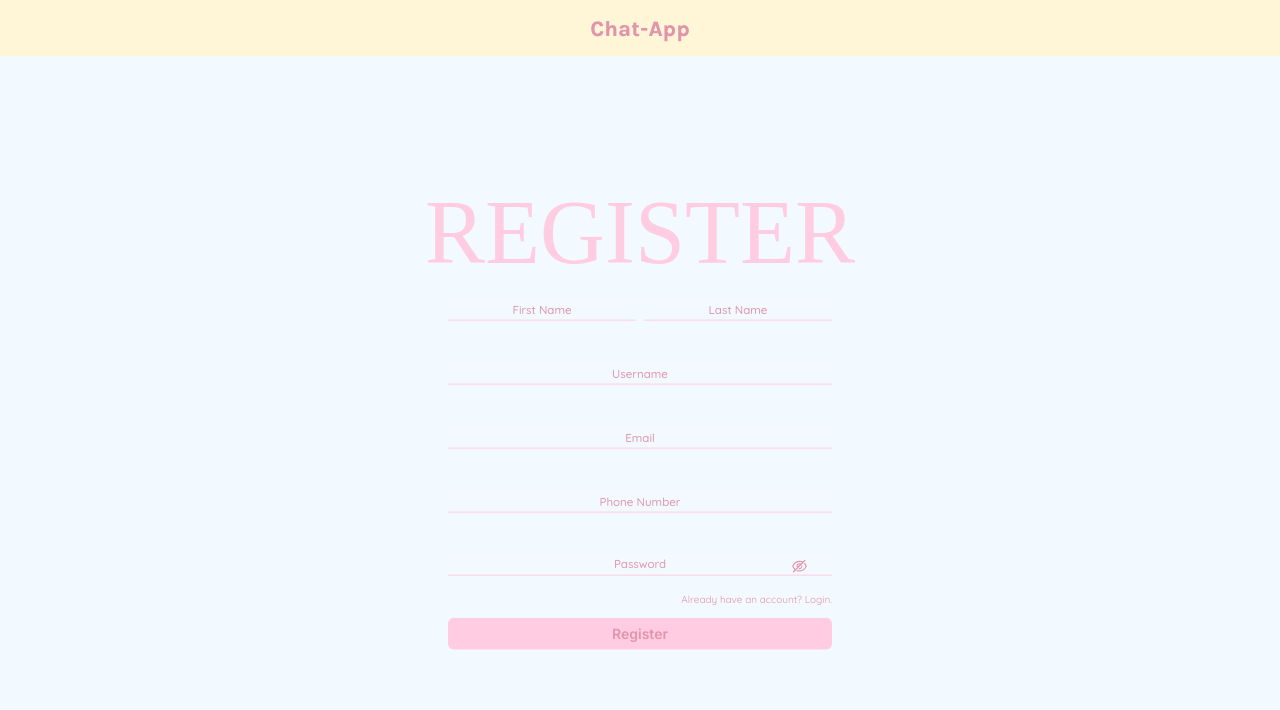
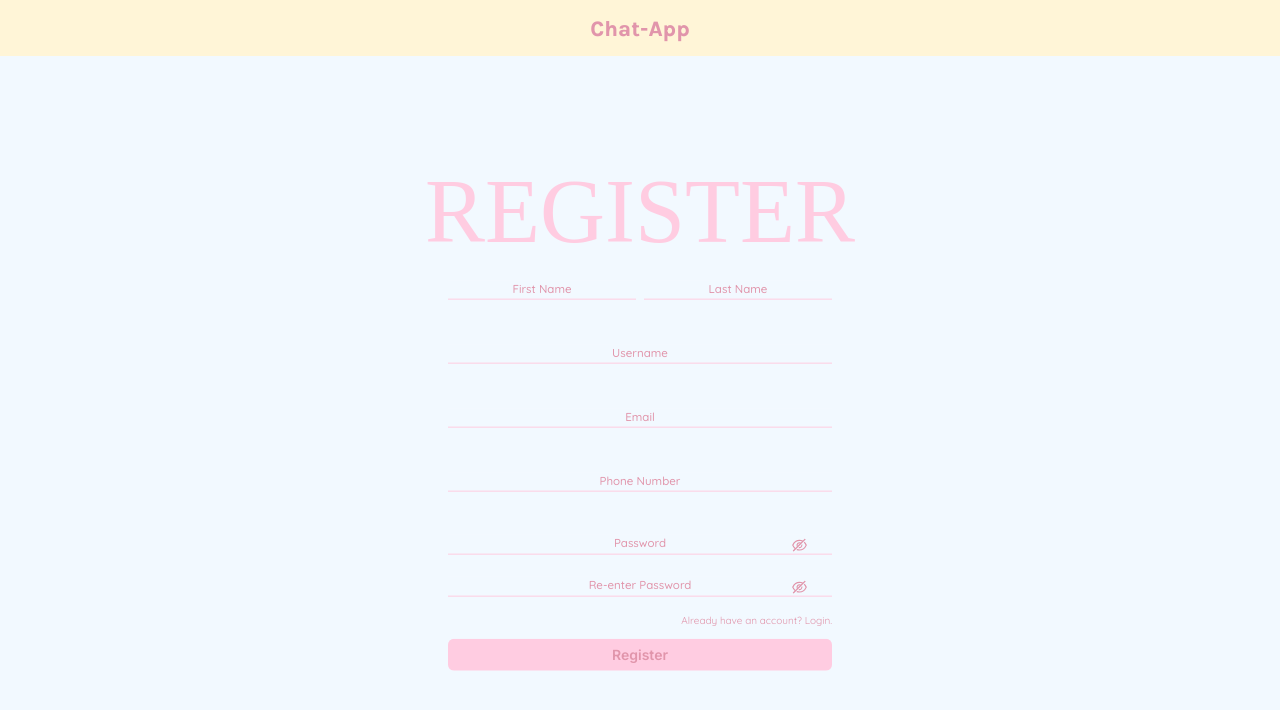
Before and after one commit to amitbaniya/ChatApp, a React (Create React App) app in the folder client/: page /register in a window 1280 px wide. Shown: the top 710 px of the page. Built offline with nearby package versions, Linux system fonts and the light colour scheme; a web font is replaced by a local one.

Commit message:
Frontend Validation
When required field are not entered error is shown
As well as error for invalid credentials or any other reasons from api

```diff
--- a/client/src/context/AuthContext.js
+++ b/client/src/context/AuthContext.js
@@ -8,6 +8,7 @@ export const AuthProvider = ({ children }) => {
   const [user, setUser] = useState(null);
   const [token, setToken] = useState(null);
   const [loading, setLoading] = useState(true);
+  const [error, setError] = useState(null);
 
   useEffect(() => {
     const storedUser = localStorage.getItem("user");
@@ -34,7 +35,9 @@ export const AuthProvider = ({ children }) => {
   };
 
   return (
-    <AuthContext.Provider value={{ user, token, login, logout, loading }}>
+    <AuthContext.Provider
+      value={{ user, token, login, logout, loading, error, setError }}
+    >
       {children}
     </AuthContext.Provider>
   );
--- a/client/src/pages/Commons/Auth.css
+++ b/client/src/pages/Commons/Auth.css
@@ -213,3 +213,20 @@
     margin: 20px 0;
   }
 }
+
+.ant-input-status-error {
+  background-color: #f2f9ff !important;
+  border: 0 none !important;
+  border-bottom: 1px solid #ff2400 !important;
+  color: #ff2400;
+}
+
+.ant-form-item-explain-error {
+  font-size: 10px;
+  color: #ff2400;
+}
+
+.errorMessage {
+  color: #ff2400;
+  font-size: 12px;
+}
--- a/client/src/pages/Login/Login.css
+++ b/client/src/pages/Login/Login.css
@@ -1,2 +1,6 @@
 @import url(../../assets/fonts.css);
 @import url(../Commons/Auth.css);
+
+.input.error {
+  border-bottom: 1px solid #ff2400;
+}
--- a/client/src/pages/Login/Login.js
+++ b/client/src/pages/Login/Login.js
@@ -7,7 +7,7 @@ import { loginUser } from "../../services/AuthServices";
 import { useAuth } from "../../context/AuthContext";
 
 function Login() {
-  const { user, login } = useAuth();
+  const { user, login, error, setError } = useAuth();
   const [form] = Form.useForm();
   const navigate = useNavigate();
   const location = useLocation();
@@ -20,6 +20,7 @@ function Login() {
   }, [user, navigate]);
 
   const handleLogin = async (values) => {
+    setError("");
     try {
       const data = await loginUser(JSON.stringify(values));
       console.log("Login success:");
@@ -28,6 +29,7 @@ function Login() {
       navigate(from, { replace: true });
     } catch (err) {
       console.log(err.response?.data || "An error occurred.");
+      setError(err.response.data.message);
     }
   };
   const [passwordVisible, setPasswordVisible] = React.useState(false);
@@ -35,6 +37,7 @@ function Login() {
     <section className="authPage">
       <div className="authContainer">
         <h1 className="authHeading">LOGIN</h1>
+        {error && <div className="errorMessage">{error}</div>}
         <Form
           name="authform"
           form={form}
@@ -42,16 +45,30 @@ function Login() {
           onFinish={handleLogin}
           autoComplete="off"
         >
-          <Form.Item name="username" style={{ marginBottom: "32px" }}>
-            <Input placeholder="Username" className="input" />
+          <Form.Item
+            name="username"
+            style={{ marginBottom: "32px" }}
+            rules={[{ required: true, message: "Please enter your username" }]}
+          >
+            <Input
+              placeholder="Username"
+              className={`input ${error ? "error" : ""}`}
+              rules={[
+                { required: true, message: "Please enter your username" },
+              ]}
+            />
           </Form.Item>
 
-          <Form.Item name="password" style={{ marginBottom: "10px" }}>
+          <Form.Item
+            name="password"
+            style={{ marginBottom: "10px" }}
+            rules={[{ required: true, message: "Please enter your password" }]}
+          >
             <div className="passwordWrapper">
               <Input
                 type={passwordVisible ? "text" : "password"}
                 placeholder="Password"
-                className="passwordInput input"
+                className={`password Input input ${error ? "error" : ""}`}
               />
               <Button
                 type="text"
--- a/client/src/pages/Register/Register.js
+++ b/client/src/pages/Register/Register.js
@@ -4,15 +4,18 @@ import "./Register.css";
 import { EyeOutlined, EyeInvisibleOutlined } from "@ant-design/icons";
 import { Link } from "react-router-dom";
 import { registerUser } from "../../services/AuthServices";
+import { useAuth } from "../../context/AuthContext";
 
 function Register() {
   const [form] = Form.useForm();
+  const { error, setError } = useAuth();
   const handleRegistration = async (values) => {
     try {
       const data = await registerUser(JSON.stringify(values));
       console.log("Registration success:", data);
     } catch (err) {
       console.log(err.response?.data || "An error occurred.");
+      setError(err.response?.data.message);
     }
   };
   const [passwordVisible, setPasswordVisible] = React.useState(false);
@@ -20,6 +23,7 @@ function Register() {
     <section className="authPage">
       <div className="authContainer">
         <h1 className="authHeading">REGISTER</h1>
+        {error && <div className="errorMessage">{error}</div>}
         <Form
           name="registerform"
           form={form}
@@ -28,28 +32,92 @@ function Register() {
           autoComplete="off"
         >
           <Space className="nameContainer" wrap>
-            <Form.Item name="firstname" style={{ marginBottom: "32px" }}>
+            <Form.Item
+              name="firstname"
+              style={{ marginBottom: "32px" }}
+              rules={[
+                { required: true, message: "Please enter your first name" },
+              ]}
+            >
               <Input placeholder="First Name" className="input" />
             </Form.Item>
-            <Form.Item name="lastname" style={{ marginBottom: "32px" }}>
+            <Form.Item
+              name="lastname"
+              style={{ marginBottom: "32px" }}
+              rules={[
+                { required: true, message: "Please enter your last name" },
+              ]}
+            >
               <Input placeholder="Last Name" className="input" />
             </Form.Item>
           </Space>
-          <Form.Item name="username" style={{ marginBottom: "32px" }}>
+          <Form.Item
+            name="username"
+            style={{ marginBottom: "32px" }}
+            rules={[{ required: true, message: "Please enter your username" }]}
+          >
             <Input placeholder="Username" className="input" />
           </Form.Item>
-          <Form.Item name="email" style={{ marginBottom: "32px" }}>
+          <Form.Item
+            name="email"
+            style={{ marginBottom: "32px" }}
+            rules={[{ required: true, message: "Please enter your email" }]}
+          >
             <Input placeholder="Email" className="input" />
           </Form.Item>
-          <Form.Item name="phoneNumber" style={{ marginBottom: "32px" }}>
+          <Form.Item
+            name="phoneNumber"
+            style={{ marginBottom: "32px" }}
+            rules={[
+              { required: true, message: "Please enter your phoneNumber" },
+            ]}
+          >
             <Input placeholder="Phone Number" className="input" />
           </Form.Item>
 
-          <Form.Item name="password" style={{ marginBottom: "10px" }}>
+          <Form.Item
+            name="password"
+            style={{ marginBottom: "10px" }}
+            rules={[{ required: true, message: "Please enter your password" }]}
+          >
             <div className="passwordWrapper">
               <Input
                 type={passwordVisible ? "text" : "password"}
                 placeholder="Password"
+                className="password-input input"
+              />
+              <Button
+                type="text"
+                className="passwordToggleButton"
+                onClick={() => setPasswordVisible((prevState) => !prevState)}
+              >
+                {passwordVisible ? <EyeOutlined /> : <EyeInvisibleOutlined />}
+              </Button>
+            </div>
+          </Form.Item>
+
+          <Form.Item
+            name="reenterPassword"
+            style={{ marginBottom: "10px" }}
+            dependencies={["password"]}
+            rules={[
+              { required: true, message: "Please re-enter your password" },
+              ({ getFieldValue }) => ({
+                validator(_, value) {
+                  if (!value || getFieldValue("password") === value) {
+                    return Promise.resolve();
+                  }
+                  return Promise.reject(
+                    new Error("The two passwords do not match!")
+                  );
+                },
+              }),
+            ]}
+          >
+            <div className="passwordWrapper">
+              <Input
+                type={passwordVisible ? "text" : "password"}
+                placeholder="Re-enter Password"
                 className="password-input input"
               />
               <Button
```
